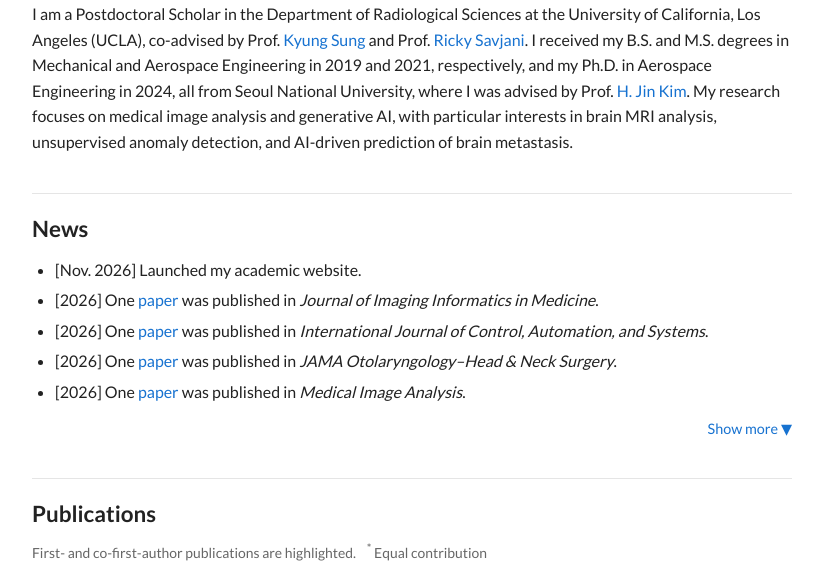
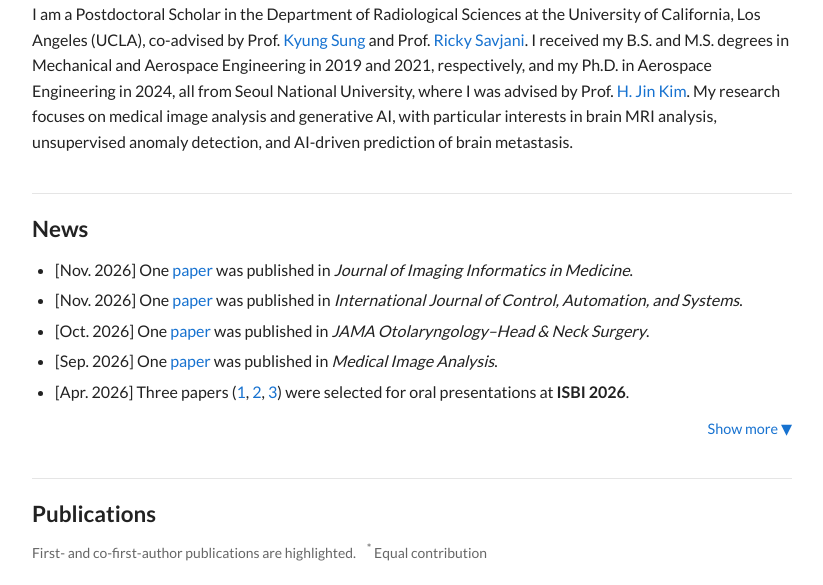
Before and after one commit to ChangsukOh/changsukoh.github.io, a Jekyll site: the page index.html, which Jekyll copies as it is, in a window 1280 px wide and 900 px high, scrolled down 308 px, cut to the strip 0-585 px from the top of the window. Shown: the whole strip, without its empty margins (228-1051 px from the left). Built offline with Jekyll 4.4.1, drawn with Linux system fonts in a browser that asks for light colours.

Commit message:
Revise publication entries in news list
Updated publication dates and details for various papers in the news list.

```diff
--- a/index.html
+++ b/index.html
@@ -203,33 +203,31 @@
 
     <ul class="news-list" id="news-list">
 
-      <li>[Nov. 2026] Launched my academic website.</li>
-
-      <li>[2026] One
+      <li>[Nov. 2026] One
         <a href="https://doi.org/10.1007/s10278-026-02500-2"
            target="_blank" rel="noopener noreferrer">paper</a>
         was published in <em>Journal of Imaging Informatics in Medicine</em>.
       </li>
 
-      <li>[2026] One
+      <li>[Nov. 2026] One
         <a href="https://doi.org/10.1007/s12555-026-00234-z"
            target="_blank" rel="noopener noreferrer">paper</a>
         was published in <em>International Journal of Control, Automation, and Systems</em>.
       </li>
 
-      <li>[2026] One
+      <li>[Oct. 2026] One
         <a href="https://jamanetwork.com/journals/jamaotolaryngology/fullarticle/2855171"
            target="_blank" rel="noopener noreferrer">paper</a>
         was published in <em>JAMA Otolaryngology–Head &amp; Neck Surgery</em>.
       </li>
 
-      <li>[2026] One
+      <li>[Sep. 2026] One
         <a href="https://www.sciencedirect.com/science/article/pii/S1361841526004020"
            target="_blank" rel="noopener noreferrer">paper</a>
         was published in <em>Medical Image Analysis</em>.
       </li>
 
-      <li>[2026] Three papers
+      <li>[Apr. 2026] Three papers
         (<a href="https://ieeexplore.ieee.org/document/11515800"
             target="_blank" rel="noopener noreferrer">1</a>,
          <a href="https://ieeexplore.ieee.org/document/11515378"
@@ -239,43 +237,46 @@
         were selected for oral presentations at <strong>ISBI 2026</strong>.
       </li>
 
-      <li>[2025] One
+      <li>[Feb. 2025] One
         <a href="https://ieeexplore.ieee.org/document/10906374"
            target="_blank" rel="noopener noreferrer">paper</a>
         was published in <em>IEEE Transactions on Instrumentation and Measurement</em>.
       </li>
 
-      <li>[2024] Two papers
-        (<a href="https://ieeexplore.ieee.org/document/10536158"
-            target="_blank" rel="noopener noreferrer">1</a>,
-         <a href="https://ieeexplore.ieee.org/document/10401931"
-            target="_blank" rel="noopener noreferrer">2</a>)
-        were published in <em>IEEE Sensors Letters</em>
-        and <em>IEEE Access</em>, respectively.
-      </li>
-
-      <li>[2024] One
+      <li>[Sep. 2024] One
         <a href="https://ieeexplore.ieee.org/document/10697977"
            target="_blank" rel="noopener noreferrer">paper</a>
         was published in <em>IEEE Robotics &amp; Automation Magazine</em>.
       </li>
 
-      <li>[2022] One
+      <li>[May 2024] One paper
+        <a href="https://ieeexplore.ieee.org/document/10536158"
+            target="_blank" rel="noopener noreferrer">1</a>
+        was published in <em>IEEE Sensors Letters</em>.
+      </li>
+
+      <li>[Jan. 2024] One paper
+         <a href="https://ieeexplore.ieee.org/document/10401931"
+            target="_blank" rel="noopener noreferrer">2</a>
+        was published in <em>IEEE Access</em>.
+      </li>
+
+      <li>[Oct. 2022] One
         <a href="https://ieeexplore.ieee.org/document/9686040"
            target="_blank" rel="noopener noreferrer">paper</a>
         was published in <em>IEEE Transactions on Automation Science and Engineering</em>.
       </li>
 
-      <li>[2021] One
+      <li>[Oct. 2021] One
         <a href="https://ieeexplore.ieee.org/document/9381949"
            target="_blank" rel="noopener noreferrer">paper</a>
         was published in <em>IEEE Transactions on Robotics</em>.
       </li>
 
-      <li>[2020] One
+      <li>[Sep. 2020] One
         <a href="https://ieeexplore.ieee.org/document/9294734"
            target="_blank" rel="noopener noreferrer">paper</a>
-        was presented at <strong>IEEE ITSC 2020</strong>.
+        was presented at IEEE ITSC 2020.
       </li>
 
     </ul>
```
